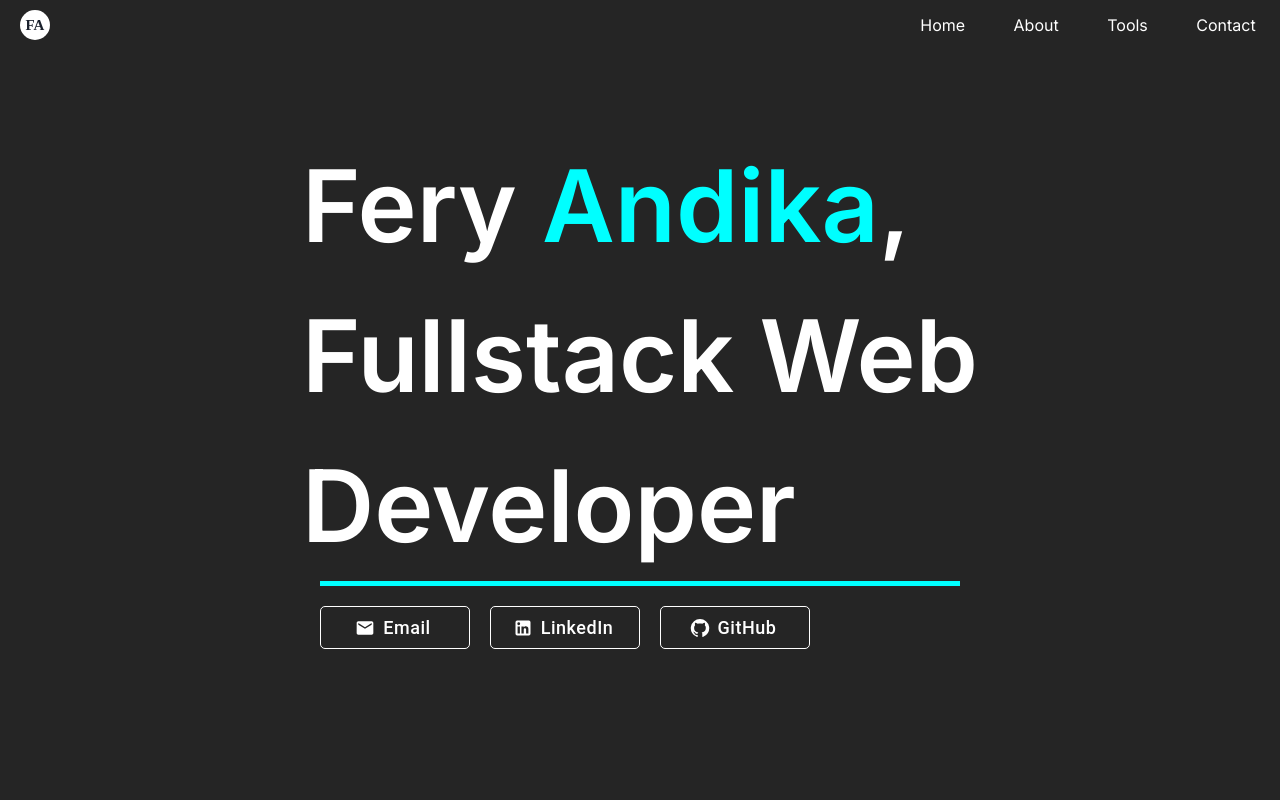
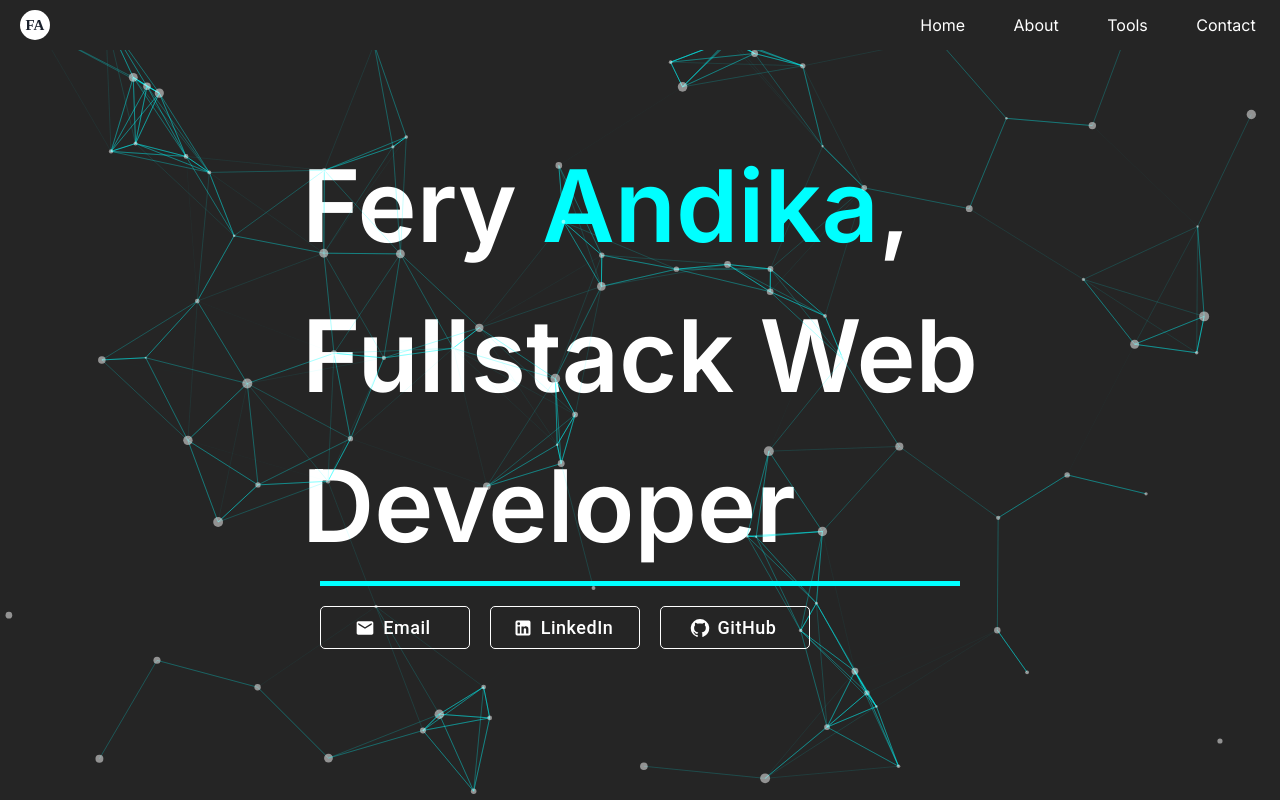
Before and after one commit to feryndka/Portfolio-Next-Js, a Next.js app: page / in a window 1280 px wide. Built offline with nearby package versions, Linux system fonts and the light colour scheme.

Commit message:
add particle

```diff
--- a/package.json
+++ b/package.json
@@ -15,7 +15,9 @@
     "@mui/material": "^5.14.19",
     "next": "14.0.3",
     "react": "^18",
-    "react-dom": "^18"
+    "react-dom": "^18",
+    "react-tsparticles": "^2.12.2",
+    "tsparticles": "^2.12.0"
   },
   "devDependencies": {
     "autoprefixer": "^10.0.1",
--- a/src/app/globals.css
+++ b/src/app/globals.css
@@ -306,7 +306,6 @@
   nav .iconDensity {
     cursor: pointer;
     display: flex;
-    margin-right: 10%;
   }
 
   nav .iconDensity:hover {
--- a/src/app/page.js
+++ b/src/app/page.js
@@ -1,4 +1,5 @@
 import Navbar from "@/components/navbar"
+import Particle from "@/components/particle";
 import Button from '@mui/material/Button';
 import EmailIcon from '@mui/icons-material/Email';
 import LinkedInIcon from '@mui/icons-material/LinkedIn';
@@ -8,6 +9,7 @@
   return (
     <>
       <Navbar />
+      <Particle />
       <div className="hero h-screen">
         <div className="page1" id='home'>
           <h1 className='text-[100px] font-semibold'>Fery <span style={{color:'cyan'}}>Andika</span>, <br />Fullstack Web <br />Developer</h1>
--- /dev/null
+++ b/src/components/particle/index.js
@@ -0,0 +1,94 @@
+'use client'
+import { Particles } from 'react-tsparticles'
+import { loadFull } from 'tsparticles';
+import React, { useCallback } from 'react'
+
+export default function Particle() {
+    const particlesInit = useCallback(async (engine) => {
+        await loadFull(engine)
+    }, [])
+
+    const particlesLoaded = useCallback(async () => {}, [])
+
+    return (
+        <Particles
+            className="w-full h-full absolute translate-z-0"
+            id='tsparticles'
+            init={particlesInit}
+            loaded={particlesLoaded}
+            options={{
+                fullScreen: { enable: false },
+                background: {
+                    color: {
+                        value: '',
+                    },
+                },
+                fpsLimit: 120,
+                interactivity: {
+                    events: {
+                        onClick: {
+                            enable: false,
+                            mode: 'push',
+                        },
+                        onHover: {
+                            enable: true,
+                            mode: 'repulse',
+                        },
+                        resize: true,
+                    },
+                    modes: {
+                        push: {
+                            quantity: 90
+                        },
+                        repulse: {
+                            distance: 200,
+                            duration: 0.4,
+                        }
+                    }
+                },
+                particles: {
+                    color: {
+                        value: '#fff'
+                    },
+                    links: {
+                        color: '#00FFFF',
+                        distance: 150,
+                        enable: true,
+                        opacity: 0.5,
+                        width: 1
+                    },
+                    collisions: {
+                        enable: true,
+                    },
+                    move: {
+                        directions: 'none',
+                        enable: true,
+                        outModes: {
+                            default: 'bounce',
+                        },
+                        random: false,
+                        speed: 1,
+                        straight: false
+                    },
+                    number: {
+                        density: {
+                            enable: true,
+                            area: 800
+                        },
+                        value: 80
+                    },
+                    opacity: {
+                        value: 0.5,
+                    },
+                    shape: {
+                        type: 'circle'
+                    },
+                    size: {
+                        value: {min: 1, max: 5},
+                    },
+                },
+                detectRetina: true,
+            }}
+        />
+    )
+}
```
Also changed, not shown: 1 other file (tests, documents, lock files or other folders).
